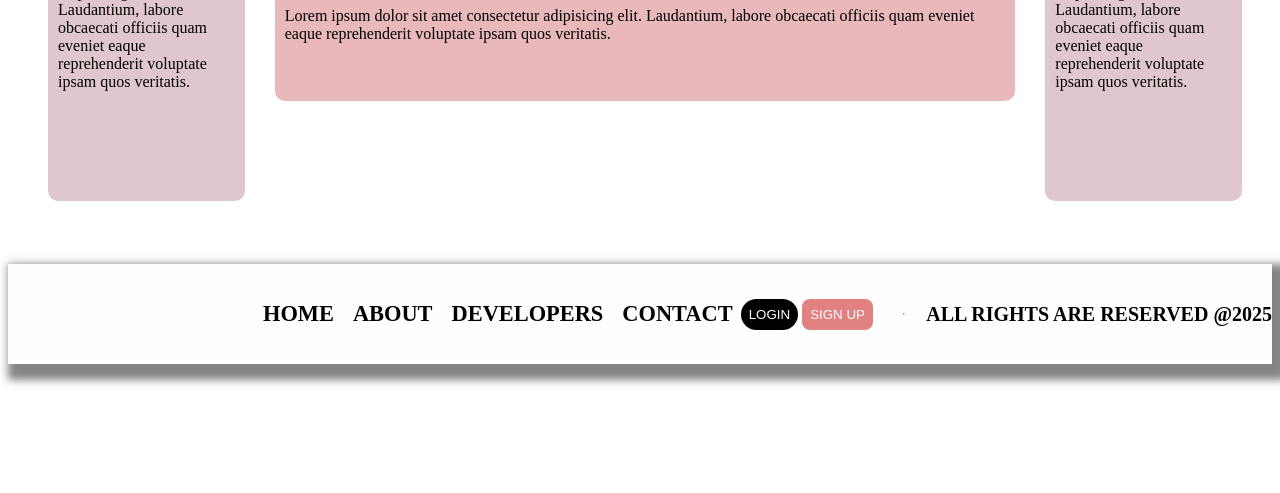
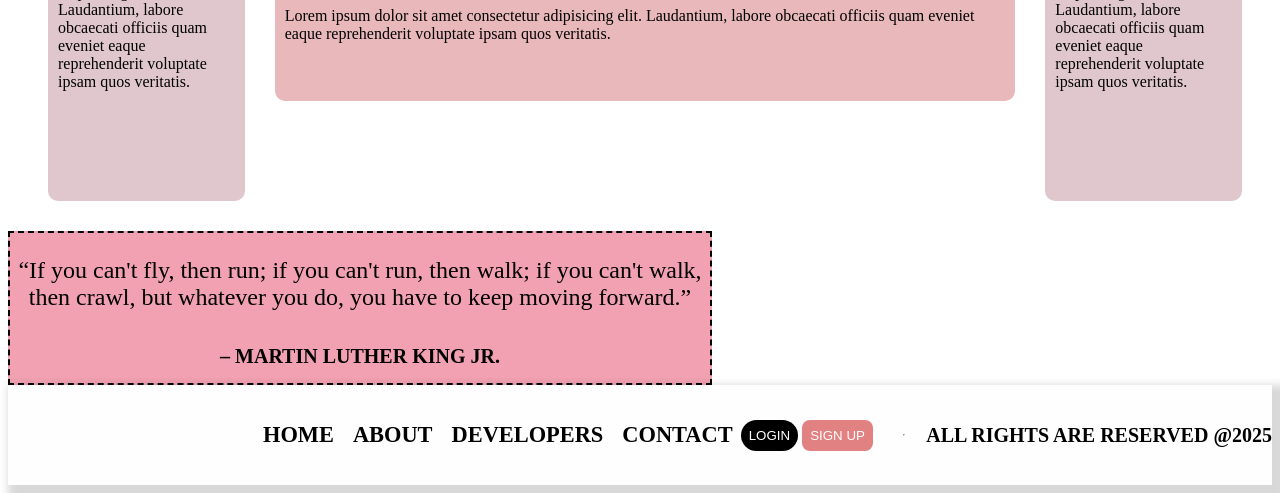
Before and after one commit to TheMaryamIsmail/Final-Project--Developers-Hub, a plain HTML site: page about.html in a window 1280 px wide. Shown: the part 1535-2028 px from the top of the page. Before the commit the page ends 1907 px from the top, so only its background shows below. Drawn offline with Linux system fonts and the light colour scheme.

Commit message:
added and deleted some css functions and added quotation for inspiration.

```diff
--- a/about.html
+++ b/about.html
@@ -95,7 +95,9 @@
         </section>
         <section class="footnote">
             <div class="inspirationwriting">
-                <h4></h4>
+                <p>“If you can't fly, then run; if you can't run, then walk; if you can't walk, then crawl, but whatever you do, you have to keep moving forward.”</p>
+                <h5>– Martin Luther King Jr.</h5>
+
             </div>
         </section>
 
--- a/style.css
+++ b/style.css
@@ -73,7 +73,7 @@ footer{
    justify-content: space-around;
    align-items: center;
 
-   box-shadow: 8px 8px 8px 8px  rgba(33, 32, 32, 0.549);
+   box-shadow: 8px 8px 8px 8px  rgba(33, 32, 32, 0.171);
    z-index: 100;
 }
 
@@ -385,7 +385,30 @@ background-color: #005457;
     background-color: aliceblue;
 } */
 
+/* .inner-rightbottom{
     grid: inner-rightbottom;
     background-color: #952c2c;
 
-} */ */
+} */
+.footnote{
+    margin: 0px 0px 0px 0px;
+    height: 150px;
+    max-width: 700px;
+    justify-content: center;
+    align-items: center;
+    background-color: rgba(220, 20, 60, 0.399);
+    border: 2px dashed black;
+
+
+
+}
+
+.inspirationwriting{
+    margin: 20px 0px 0px 0px;
+    border-radius: 10px;
+    text-align: center;
+}
+
+.inspirationwriting p{
+    font-size: 1.5rem;
+}
```
